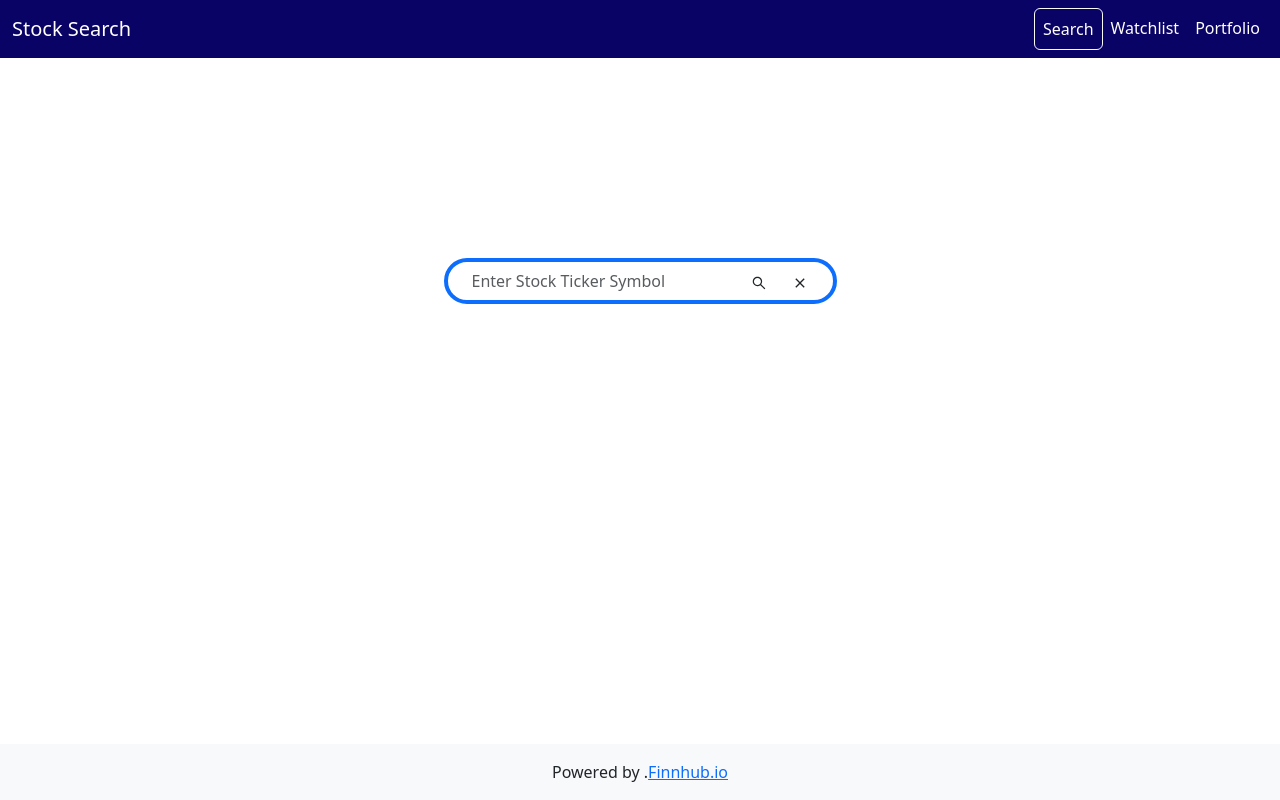
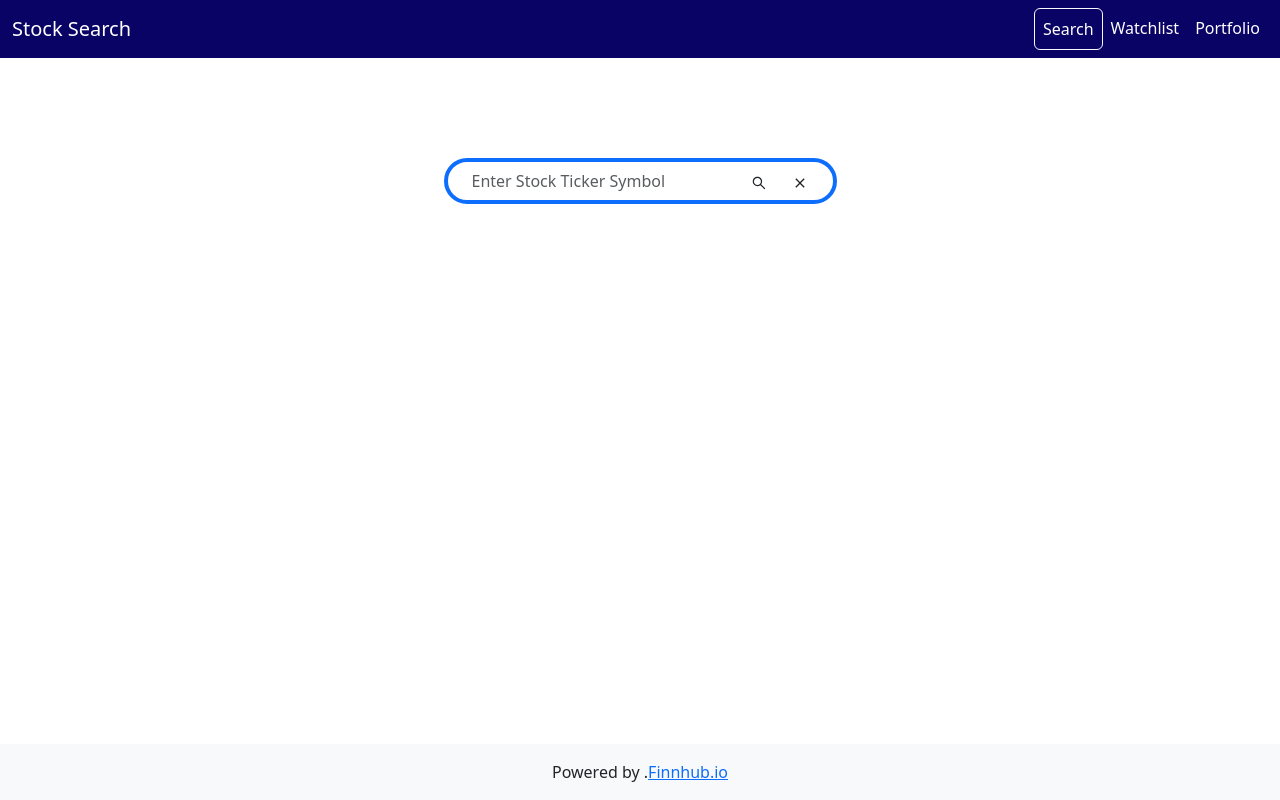
Before and after one commit to priyanshiD28/webAssgn3, a React (Create React App) app in the folder frontend/: page /search/home in a window 1280 px wide. Built offline with nearby package versions, Linux system fonts and the light colour scheme.

Commit message:
spinner location update

```diff
--- a/frontend/src/App.js
+++ b/frontend/src/App.js
@@ -18,7 +18,7 @@ function App() {
       <BrowserRouter>
         <DataReceiver>
           <NavBar />
-          <div className='pages' style={{marginTop: 200, marginBottom: 100}}>
+          <div className='pages' style={{marginTop: 100, marginBottom: 100}}>
             <Routes>
             <Route
                 path="/"
--- a/frontend/src/webComponents/Search.js
+++ b/frontend/src/webComponents/Search.js
@@ -121,7 +121,7 @@ function Search () {
             </Container>
             </Row>
 
-            {loadBool ? <Spinner /> : (<span></span>)}
+            {loadBool ? <Container className="mx-auto"><Spinner /></Container> : (<span></span>)}
 
             {alertBool ?
             <Container>
```
Also changed, not shown: 8 other files (tests, documents, lock files or other folders).
